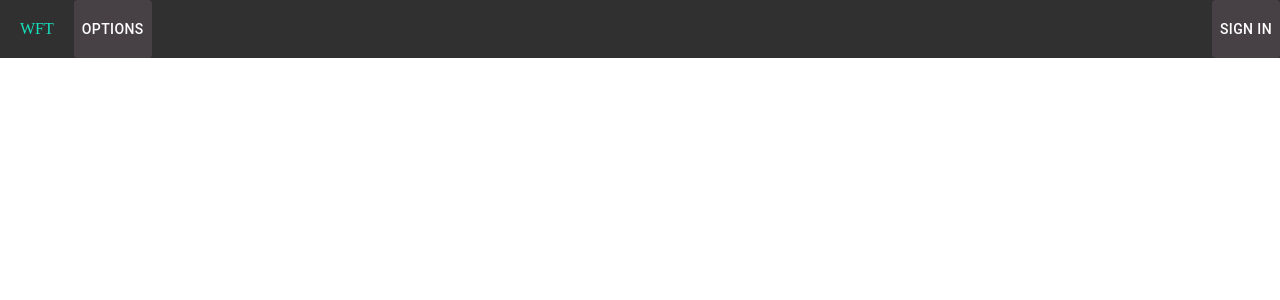
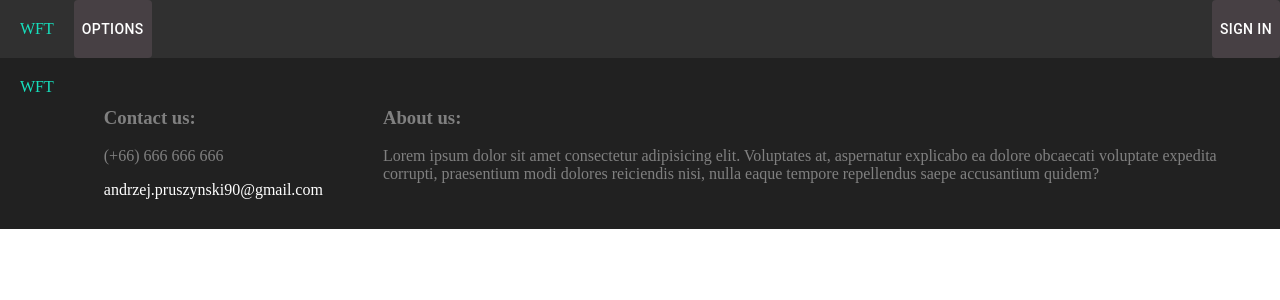
Before and after one commit to pruszynskia/wft, a React (Create React App) app in the folder client/: page / in a window 1280 px wide. Shown: the top 300 px of the page. Built offline with nearby package versions, Linux system fonts and the light colour scheme.

Commit message:
dev/WFTECH-19 - added footer

```diff
--- a/client/src/components/common/App.tsx
+++ b/client/src/components/common/App.tsx
@@ -1,13 +1,13 @@
 import React from 'react';
 
 import Header from './Header';
-import SignIn from './SignIn';
+import Footer from './Footer';
 
 function App() {
   return (
     <div>
       <Header />
-      <SignIn />
+      <Footer />
     </div>
   );
 }
--- /dev/null
+++ b/client/src/components/common/Footer.tsx
@@ -0,0 +1,26 @@
+import React from 'react';
+import { footerStyles } from "../../styles/common";
+
+const Footer = () => {
+    const useStyles = footerStyles()
+    return (
+        <div className={useStyles.root}>
+            <div className={useStyles.footerContainer}>
+                <div className={`${useStyles.navLogo} ${useStyles.footerItem}`}>
+                    WFT
+                </div>
+                <div className={useStyles.footerItem}>
+                    <h3>Contact us:</h3>
+                    <p>(+66) 666 666 666</p>
+                    <a href="mailto:andrzej.pruszynski90@gmail.com">andrzej.pruszynski90@gmail.com</a>
+                </div>
+                <div className={useStyles.footerItem}>
+                    <h3>About us:</h3>
+                    <p>Lorem ipsum dolor sit amet consectetur adipisicing elit. Voluptates at, aspernatur explicabo ea dolore obcaecati voluptate expedita corrupti, praesentium modi dolores reiciendis nisi, nulla eaque tempore repellendus saepe accusantium quidem?</p>
+                </div>
+            </div>
+        </div>
+    )
+};
+
+export default Footer;
--- a/client/src/components/common/SignIn.tsx
+++ /dev/null
@@ -1,15 +0,0 @@
-import React from 'react';
-
-const SignIn = () => {
-    return (
-        <div className="hero">
-            <div className="form-box">
-                <div className="button-box">
-
-                </div>
-            </div>
-        </div>
-    )
-};
-
-export default SignIn;
--- a/client/src/styles/common.ts
+++ b/client/src/styles/common.ts
@@ -34,3 +34,26 @@ export const headerStyles = makeStyles(() => ({
     menuList: {
     }
 }));
+
+export const footerStyles = makeStyles(() => ({
+    root: {
+        display: "flex",
+        flexDirection: "row",
+        justifyContent: "space-around",
+        backgroundColor: "#212121",
+        color: "gray"
+    },
+    footerContainer: {
+        display: "flex",
+        padding: "0px",
+        color: "gray"
+    },
+    footerItem: {
+        padding: "30px"
+    },
+    navLogo: {
+        padding: "20px",
+        color: "#16e0bd"
+    }
+
+}));
```
Also changed, not shown: 1 other file (tests, documents, lock files or other folders).
